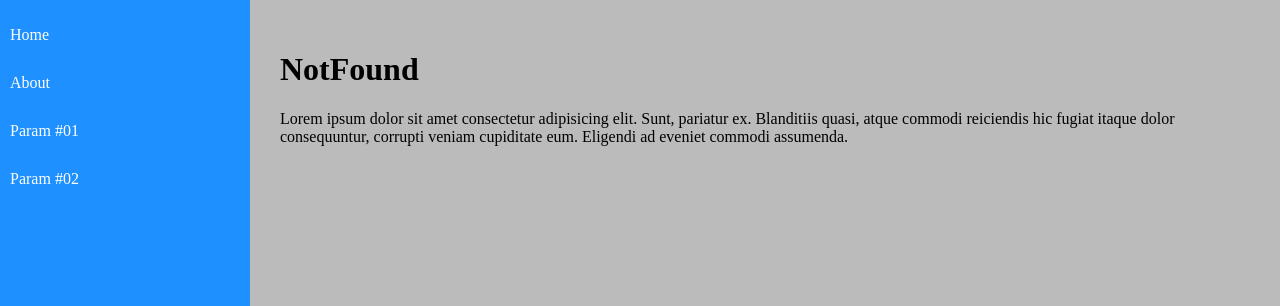
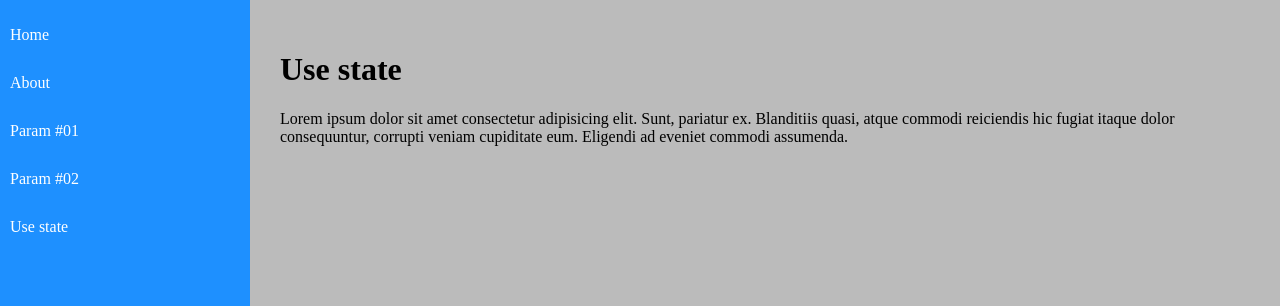
Before and after one commit to FlavioRoberto/react-routes, a React (Create React App) app: page /use-state in a window 1280 px wide. Shown: the top 306 px of the page. Built offline with nearby package versions, Linux system fonts and the light colour scheme.

Commit message:
feat: created service to rende the menu dynamic

```diff
--- a/src/components/layout/content.jsx
+++ b/src/components/layout/content.jsx
@@ -1,18 +1,14 @@
 import "./content.css";
 import { Routes, Route } from "react-router-dom";
-import About from "../../views/examples/about";
-import Param from "../../views/examples/param";
-import Home from "../../views/examples/home";
-import NotFound from "../../views/examples/not-found";
+import MenuService from "../../data/services/menu.service";
 
 const Content = () => {
+    const menus = new MenuService().getMenus();
+
     return (
         <main className="content">
             <Routes>
-                <Route path="/about" element={<About />} />
-                <Route path="/param/:id" element={<Param />} />
-                <Route path="/" exact element={<Home />} />
-                <Route path="*" element={<NotFound />} />
+                {menus.map((menu, i) => <Route key={i} exact path={menu.path} element={menu.element} />)}
             </Routes>
         </main>
     );
--- a/src/components/layout/menu.jsx
+++ b/src/components/layout/menu.jsx
@@ -1,23 +1,21 @@
 import { Link } from "react-router-dom";
+import MenuService from "../../data/services/menu.service";
 import "./menu.css";
 
-const Menu = (props) => {
+const Menu = () => {
+    const routes = new MenuService().getRoutes();
+
+    const routesLi = routes.map((route, i) => {
+        return <li>
+            <Link key={i} to={route.to}>{route.title}</Link>
+        </li>
+    });
+
     return (
         <aside className="menu">
             <nav>
                 <ul>
-                    <li>
-                        <Link to="/">Home</Link>
-                    </li>
-                    <li>
-                        <Link to="/about">About</Link>
-                    </li>
-                    <li>
-                        <Link to="/param/1">Param #01</Link>
-                    </li>
-                    <li>
-                        <Link to="/param/2">Param #02</Link>
-                    </li>
+                    {routesLi}
                 </ul>
             </nav>
         </aside>
--- /dev/null
+++ b/src/data/services/menu.service.js
@@ -0,0 +1,67 @@
+import About from "../../views/examples/about";
+import Param from "../../views/examples/param";
+import Home from "../../views/examples/home";
+import NotFound from "../../views/examples/not-found";
+import UseState from "../../views/examples/use-state";
+
+export default class MenuService {
+
+    getContent = [
+        {
+            title: "Home",
+            path: "/",
+            element: <Home />,
+            to: "/"
+        },
+        {
+            title: "About",
+            path: "about",
+            element: <About />,
+            to: "/about"
+        },
+        {
+            title: "Param #01",
+            path: "/param/:id",
+            element: <Param />,
+            to: "/param/1"
+        },
+        {
+            title: "Param #02",
+            path: "/param/:id",
+            element: <Param />,
+            to: "/param/2"
+        },
+        {
+            title: "Use state",
+            path: "/use-state",
+            element: <UseState />,
+            to: "/use-state"
+        },
+        {
+            title: "Not found",
+            path: "*",
+            element: <NotFound />
+        }
+    ];
+
+    getRoutes() {
+        return this.getContent
+            .filter(item => item.to)
+            .map(item => {
+                return {
+                    title: item.title,
+                    to: item.to
+                }
+            });
+    }
+
+    getMenus() {
+        return this.getContent.map(item => {
+            return {
+                title: item.title,
+                path: item.path,
+                element: item.element
+            }
+        });
+    }
+}
--- /dev/null
+++ b/src/views/examples/use-state.jsx
@@ -0,0 +1,15 @@
+const UseState = () => {
+    return (
+        <div className="UseState">
+            <h1>Use state</h1>
+            <p>
+                Lorem ipsum dolor sit amet consectetur adipisicing elit. Sunt, pariatur
+                ex. Blanditiis quasi, atque commodi reiciendis hic fugiat itaque dolor
+                consequuntur, corrupti veniam cupiditate eum. Eligendi ad eveniet
+                commodi assumenda.
+            </p>
+        </div>
+    );
+};
+
+export default UseState;
```
